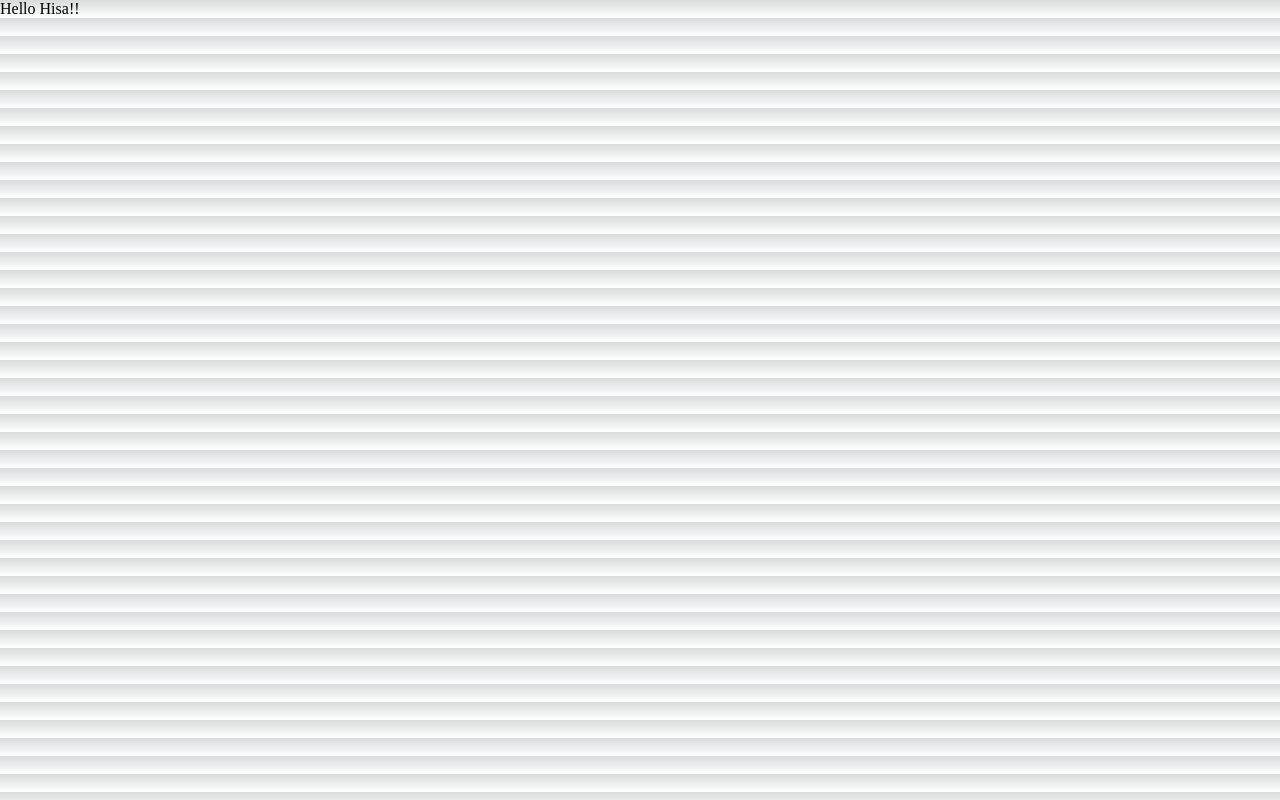
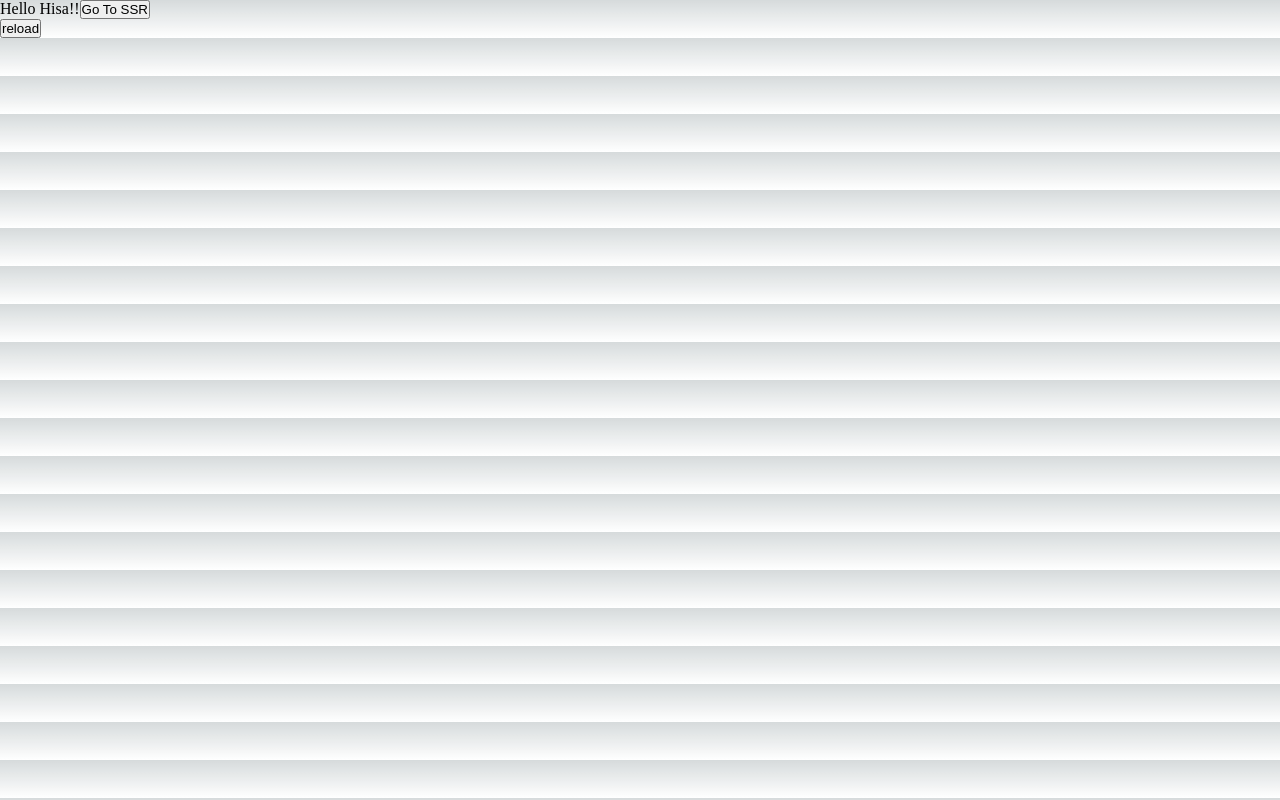
Before and after one commit to hisayuki-komatsu/chapter-nextjs, a Next.js app: page / in a window 1280 px wide. Built offline with nearby package versions, Linux system fonts and the light colour scheme.

Commit message:
add router option

```diff
--- a/pages/index.tsx
+++ b/pages/index.tsx
@@ -1,7 +1,22 @@
+import { useRouter } from 'next/router'
 import styles from '../styles/Home.module.css'
 
 const Home = () => {
-  return <div className={styles.container}>Hello Hisa!!</div>
+  const router = useRouter()
+  const onSubmit = () => router.push('/ssr')
+  const reload = () => router.reload()
+
+  return (
+    <>
+      <div className={styles.container}>
+        <span>Hello Hisa!!</span>
+        <button onClick={onSubmit}>Go To SSR</button>
+      </div>
+      <div>
+        <button onClick={reload}>reload</button>
+      </div>
+    </>
+  )
 }
 
 export default Home
--- a/pages/ssr.tsx
+++ b/pages/ssr.tsx
@@ -1,11 +1,15 @@
 import { GetServerSideProps, NextPage } from 'next'
 import Head from 'next/head'
+import { useRouter } from 'next/router'
 
 type Props = {
   message: string
 }
 
 const SSR: NextPage<Props> = ({ message }) => {
+  const router = useRouter()
+  const onBack = () => router.back()
+
   return (
     <div>
       <Head>
@@ -17,6 +21,7 @@ const SSR: NextPage<Props> = ({ message }) => {
           このページはサーバーサイドレンダリングによってアクセス時にサーバーで描画されたページです
         </p>
         <p>{message}</p>
+        <button onClick={onBack}>Go Back</button>
       </main>
     </div>
   )
```
